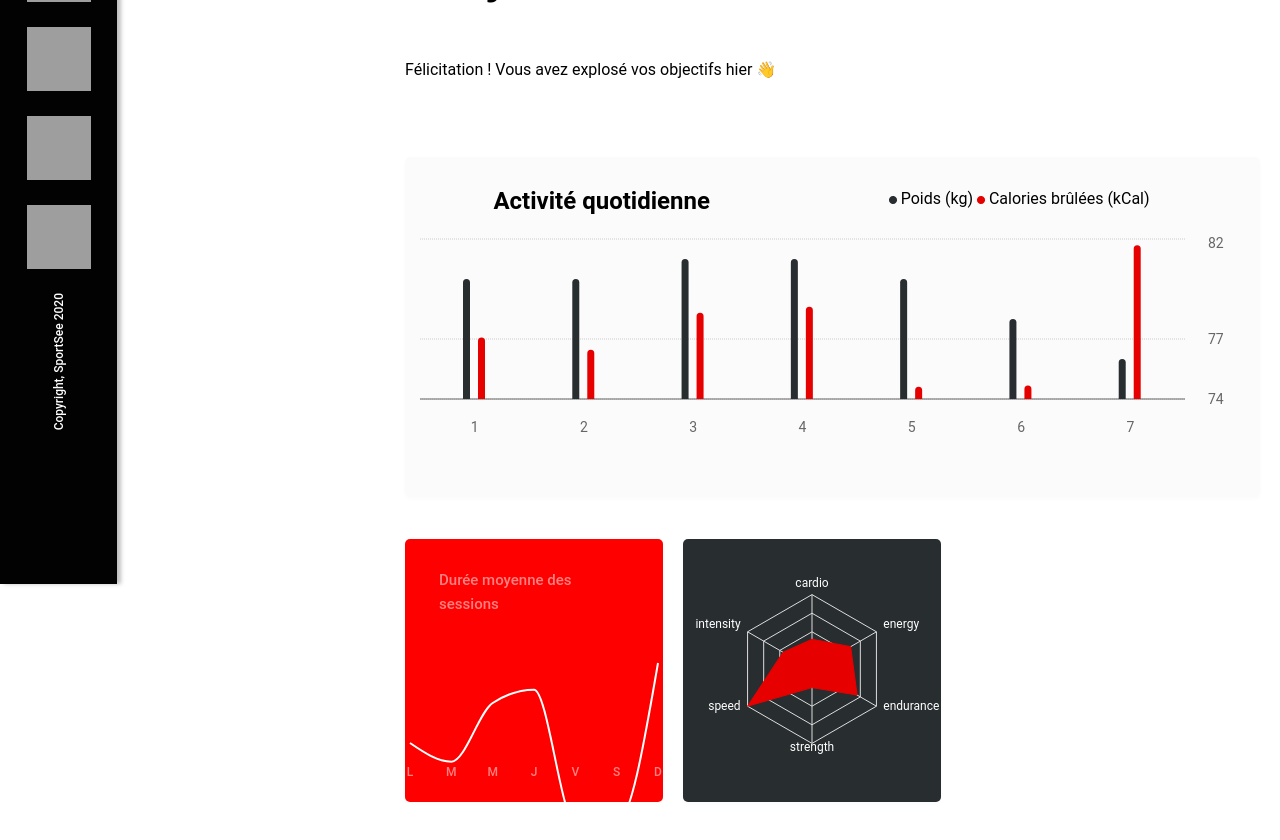
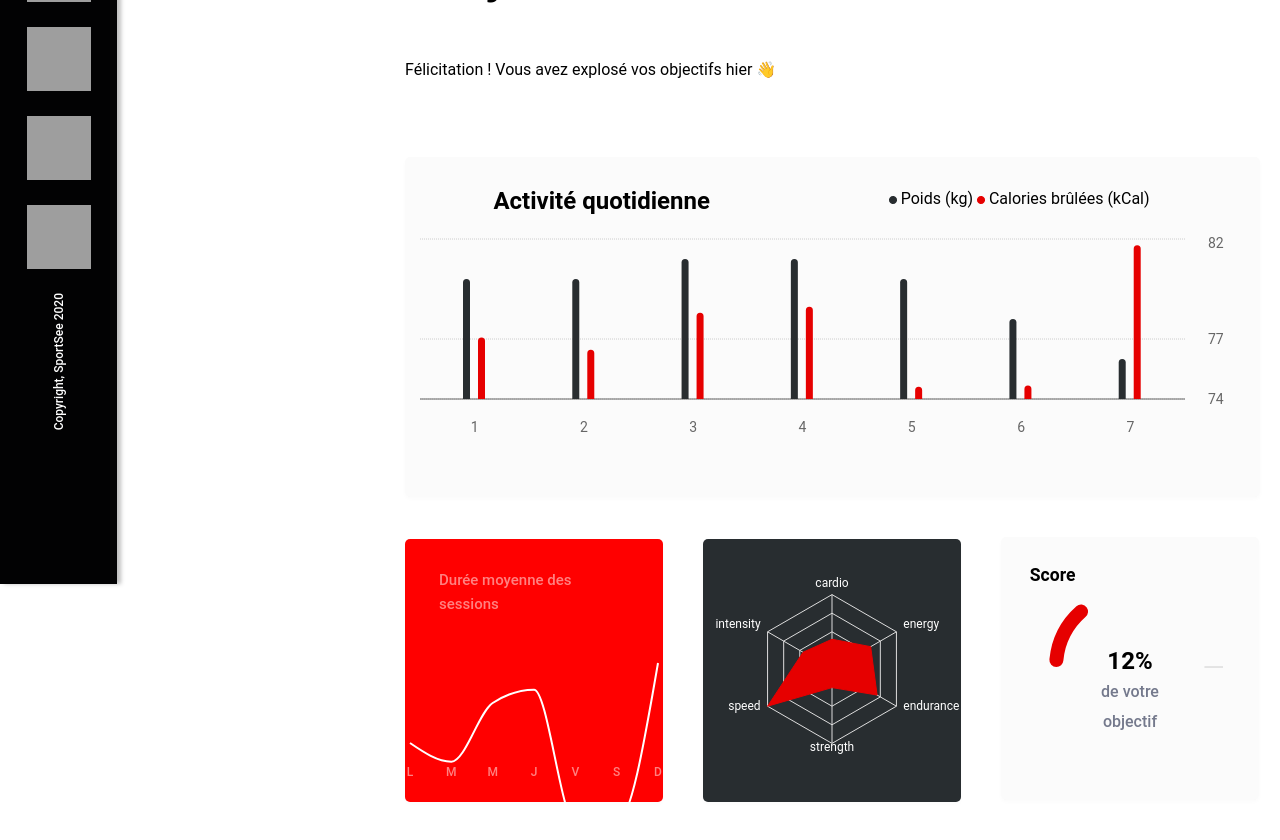
Before and after one commit to samamrani/SportSee, a React (Create React App) app: page / in a window 1280 px wide. Shown: the part 280-1120 px from the top of the page. Built offline with nearby package versions, Linux system fonts and the light colour scheme; grey boxes are pictures that could not be loaded.

Commit message:
modefication

```diff
--- /dev/null
+++ b/src/components/UserScoreRadial.jsx
@@ -0,0 +1,75 @@
+import React, { useState, useEffect } from 'react';
+import { RadialBarChart, RadialBar, PolarAngleAxis, PolarRadiusAxis, ResponsiveContainer } from 'recharts';
+import getUserMainInfo from '../utils/getUserMainInfo';
+import getUserPerformance from '../utils/getUserPerformance';
+
+const UserScoreRadial = ({ userId }) => {
+  const [todayScore, setTodayScore] = useState(null);
+  const [error, setError] = useState(null);
+
+  useEffect(() => {
+    const fetchData = async () => {
+      try {
+        // Récupérer les données principales de l'utilisateur
+        const userData = getUserMainInfo(userId);
+        if (userData) {
+          setTodayScore(userData.todayScore || userData.score);
+        } else {
+          throw new Error('User data not found');
+        }
+
+        // Récupérer les données de performance de l'utilisateur
+        getUserPerformance(userId);
+
+      } catch (error) {
+        setError('Failed to fetch data');
+        console.error(error);
+      }
+    };
+
+    fetchData();
+  }, [userId]);
+
+  if (error) {
+    return <div>{error}</div>;
+  }
+
+  return (
+    <div className="score-radial">
+
+      {todayScore !== null && (
+        <div className="score-display">
+          <div className="score-chart">
+
+            <ResponsiveContainer width="100%" height={260}>
+              <RadialBarChart
+           innerRadius="60%"
+           outerRadius="90%"
+           startAngle={180}
+           endAngle={-270}
+
+                data={[{ name: 'Score', value: Math.round(todayScore * 100) }]}
+              >
+                  <RadialBar
+                    minAngle={15}
+                    clockWise
+                    dataKey="value"
+                    fill="#E60000"
+                    cornerRadius={100}
+                  />
+                <PolarAngleAxis type="number" domain={[0, 100]}  tick={false}/>
+                <PolarRadiusAxis tick={false}/>
+
+              </RadialBarChart>
+            </ResponsiveContainer>
+            <div  className='score-titre'> <h3>Score</h3> </div>
+            <h3 className="score-text">{Math.round(todayScore * 100)}% <br /> <span className='score-span'> de votre <br /> objectif </span></h3>
+          </div>
+        </div>
+
+      )}
+    </div>
+  );
+};
+
+export default UserScoreRadial;
--- a/src/layout/Header.jsx
+++ b/src/layout/Header.jsx
@@ -2,7 +2,6 @@ import React from 'react';
 import { Link } from 'react-router-dom';
 import logo from '../assets/logo/logo.png';
 import '../styles/main.scss';
-// import UserSelector from '../components/UserSelector.jsx';
 
 function Header() {
   return (
--- a/src/layout/MainLayout.jsx
+++ b/src/layout/MainLayout.jsx
@@ -2,8 +2,6 @@ import React from 'react';
 import Header from './Header.jsx';
 import Footer from './Footer.jsx';
 import '../styles/main.scss';
-
-
 
 function MainLayout({ children }) {
 
--- a/src/pages/Home.jsx
+++ b/src/pages/Home.jsx
@@ -4,7 +4,7 @@ import UserMainInfo from '../components/UserMainInfo';
 import UserActivity from '../components/UserActivity';
 import AverageSession from '../components/UserAverageSession';
 import UserPerformanceRadar from '../components/UserPerformanceRadar';
-
+import UserScoreRadial from '../components/UserScoreRadial';
 import '../styles/main.scss';
 
 
@@ -34,7 +34,7 @@ function Home() {
               <div className='home-content'>
                 <div><AverageSession userId={userId} /></div>
                 <div><UserPerformanceRadar userId={userId} /></div>
-                <div></div>
+                <div><UserScoreRadial userId={userId} /></div>
               </div>
             </div>
 
--- a/src/styles/base/_base.scss
+++ b/src/styles/base/_base.scss
@@ -1,10 +1,10 @@
 body, html, #root {
-  height: 100vh;
-    margin: 0;
-    font-family: 'Roboto', sans-serif;
-    display: flex;
-    flex-direction: column;
-  }
+  height: 100%;
+  margin: 0;
+  font-family: 'Roboto', sans-serif;
+  display: flex;
+  flex-direction: column;
+}
 
   img {
     max-width: 100%;
--- /dev/null
+++ b/src/styles/components/_userScoreRadial.scss
@@ -0,0 +1,51 @@
+.score-radial {
+  border-radius: 5px;
+  background: #FBFBFB;
+  box-shadow: 0px 2px 4px 0px rgba(0, 0, 0, 0.02);
+   width: 258px;
+  height: 263px;
+
+margin-top: 10px;
+
+}
+.score-titre {
+  font-size: 15px;
+  font-weight: 500;
+
+  position: absolute;
+  top: 15%;
+  left: 20%;
+  transform: translate(-50%, -50%);
+
+}
+
+.score-display {
+  text-align: center;
+
+
+
+}
+
+.score-chart {
+  position: relative;
+
+
+}
+
+.score-text {
+  position: absolute;
+  top: 50%;
+  left: 50%;
+  transform: translate(-50%, -50%);
+  font-size: 24px;
+  font-weight: bold;
+}
+
+.score-span {
+  color: #74798C;
+
+  font-size: 16px;
+  font-weight: 500;
+  line-height: 26px;
+  text-align: center;
+}
--- a/src/styles/main.scss
+++ b/src/styles/main.scss
@@ -6,6 +6,7 @@
 @import 'components/userAverageSession';
 @import 'components/userMainInfo';
 @import 'components/userPerfermanceRadar.scss';
+@import 'components/userScoreRadial.scss';
 @import 'components/userActivity';
 
 @import 'layout/header';
--- a/src/styles/pages/_home.scss
+++ b/src/styles/pages/_home.scss
@@ -23,7 +23,7 @@
 .home-content {
   display: flex;
 
-  gap: 20px;
+  gap: 40px;
   margin-top: 30px;
 
 }
```
Also changed, not shown: src/styles/layout/_footer.scss (line endings or trailing spaces), src/styles/layout/_header.scss (line endings or trailing spaces).
